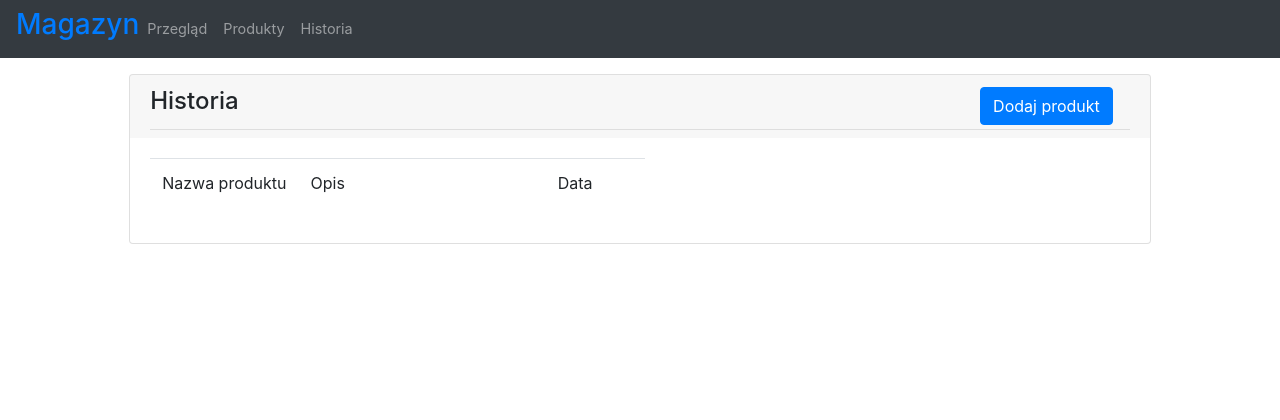
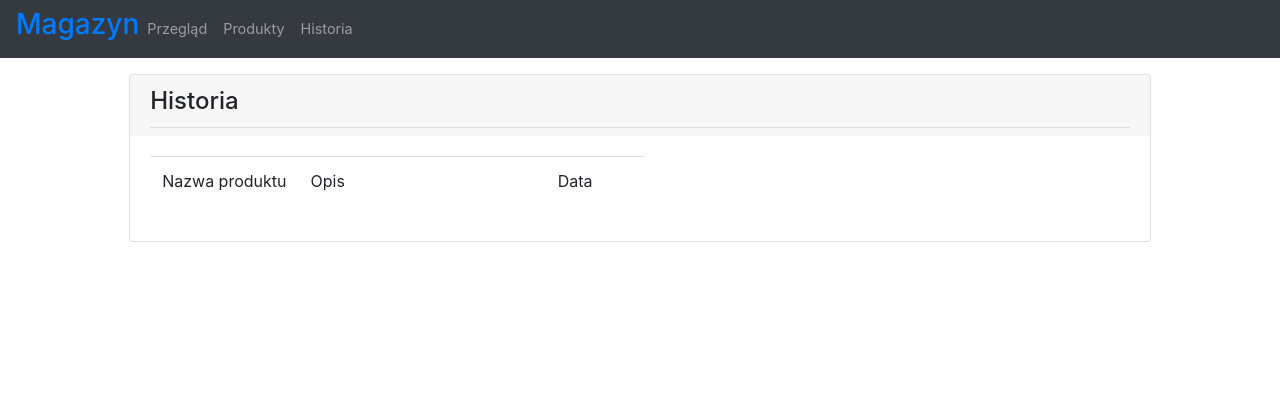
Before and after one commit to AWielgus/djangoWebApp, a Django app: page /history/ in a window 1280 px wide. Shown: the top 420 px of the page. Run offline with Django 4.2, Linux system fonts and the light colour scheme; data that the repository does not hold is empty; some libraries are stand-ins or nearby versions.

Commit message:
fast fix

```diff
--- a/templates/history.html
+++ b/templates/history.html
@@ -8,11 +8,6 @@
                 <div class="card-header container-fluid" style="padding-bottom:0; border-bottom:0;">
                     <div class="row justify-content-between">
                         <h4 class="col">Historia</h4>
-                        <div class="justify-content-center mr-3">
-                            <div class="justify-content-center mr-3">
-                                <a class="btn-primary btn" href="/productList/Add">Dodaj produkt</a>
-                            </div>
-                        </div>
                     </div>
                     <hr class="mt-1 mb-2"/>
                 </div>
```
Also changed, not shown: 1 other file.
